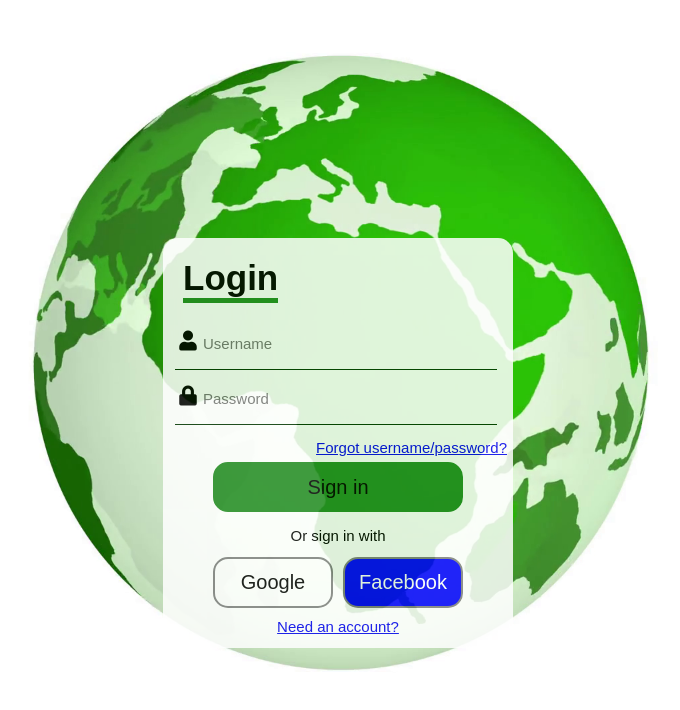
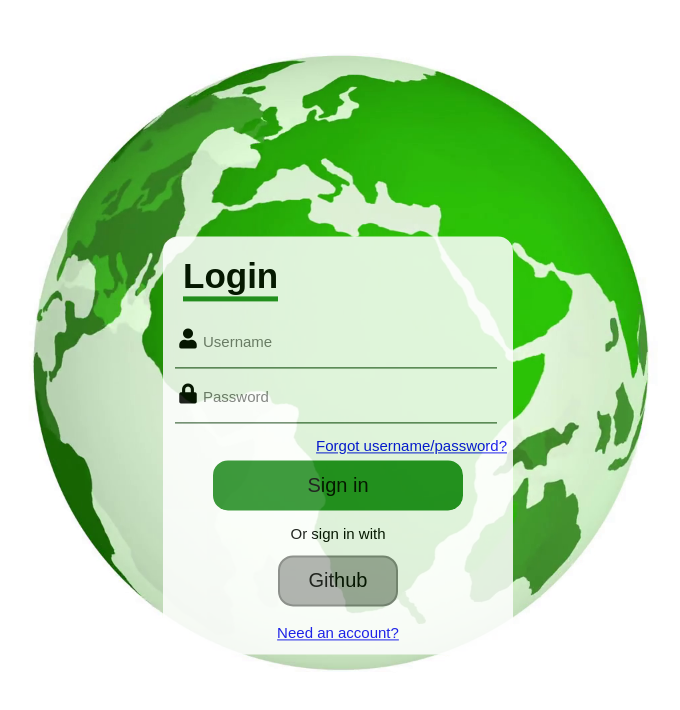
Before and after one commit to OneOneFour/ICHack19, a Python web app: template backend/templates/login.html in a window 1280 px wide. Shown: the top 710 px of the page, without its empty margins (302-982 px from the left). Run offline with Jinja, Linux system fonts and the light colour scheme; the template is opened without the code that fills it, so the values that code supplies are empty; some libraries are stand-ins or nearby versions.

Commit message:
github login plug button

```diff
--- a/backend/__init__.py
+++ b/backend/__init__.py
@@ -1,6 +1,7 @@
 from flask import Flask
 from flask_mongoengine import MongoEngine
 from flask_login import LoginManager
+
 
 # Create flask app
 app = Flask(__name__)
@@ -13,6 +14,9 @@ app.config["MONGODB_SETTINGS"] = {
 }
 app.config['EDAMAM_APP_ID'] = "6fc94a08"
 app.config["EDAMAM_APP_AUTH"] = "015f0b82bfdad03e657f4cecf3b0586d"
+
+app.config['SECRET_KEY'] = 'secretlog' #for github logins
+
 
 mongo_db = MongoEngine()
 mongo_db.init_app(app)
--- a/backend/static/style.css
+++ b/backend/static/style.css
@@ -84,11 +84,11 @@ body{
 }
 .btn_1{
     float: left;
-    background-color: white;
+    background-color: dodgerblue;
     border: 2px solid grey;
     cursor: pointer;
     padding: 12px;
-    color: black;
+    color: white;
     font-size: 20px;
     border-radius: 15px;
     margin-left: 50px;
@@ -96,22 +96,21 @@ body{
     width: 120px;
 }
 .btn_2{
-    float: right;
-    background-color: blue;
+    background-color: darkgrey;
     border: 2px solid grey;
     cursor: pointer;
     padding: 12px;
-    color: white;
+    color: black;
     font-size: 20px;
     border-radius: 15px;
-    margin-right: 50px;
-    margin-bottom: 10px;
+    margin-left: 115px;
+    margin-bottom: 5px;
     width: 120px;
 }
 .text-bot {
     text-align: center;
     font-size: 15px;
-    margin-top: 15px;
+    margin-top: 10px;
     margin-bottom: 10px;
     padding: 3px;
 }
--- a/backend/templates/login.html
+++ b/backend/templates/login.html
@@ -35,11 +35,11 @@
         Or sign in with
     </div>
 
-    <div id = "alt_login">
-    <div><input type="button" class="btn_1" value="Google"></div>
-    <div><input type="button" class="btn_2" value="Facebook"></div>
-    <div class="clear"></div>
-    </div>
+{#    <div id = "alt_login">#}
+{#    <div><input type="button" class="btn_1" value="Twitter"></div>#}
+    <a href="http://127.0.01:5000/github"><input type="button" class="btn_2" value="Github"></a>
+{#    <div class="clear"></div>#}
+{#    </div>#}
 
     <div class="text-bot" >
         <a href = "#"> Need an account? </a>
--- a/requirements.txt
+++ b/requirements.txt
@@ -2,3 +2,4 @@ flask
 flask-pymongo
 flask-login
 requests
+flask-dance
```
Also changed, not shown: backend/views.py (+21 -1 lines).
